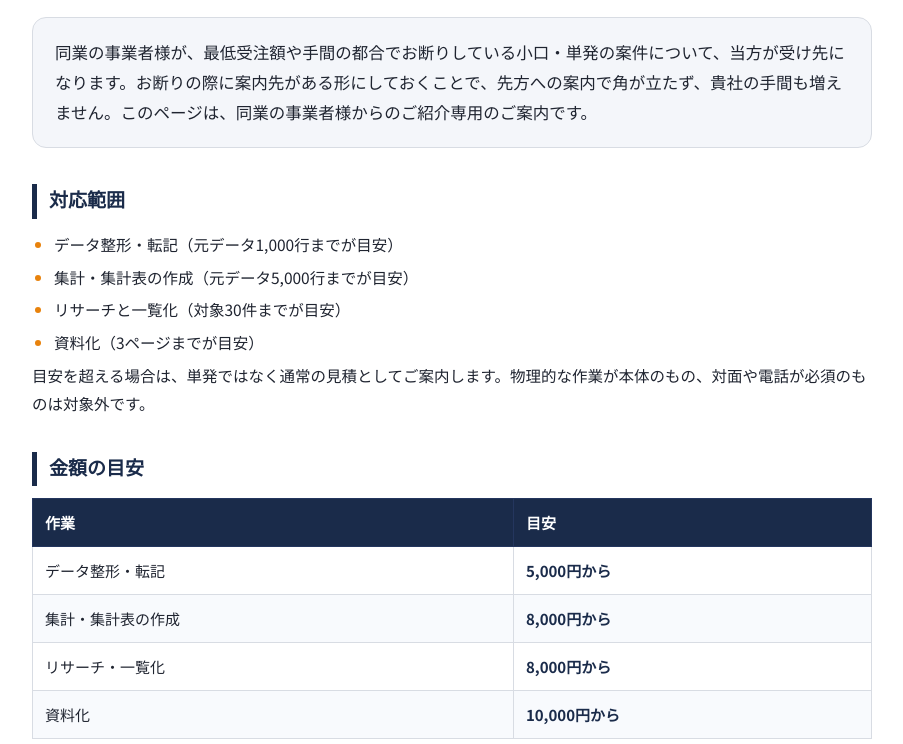
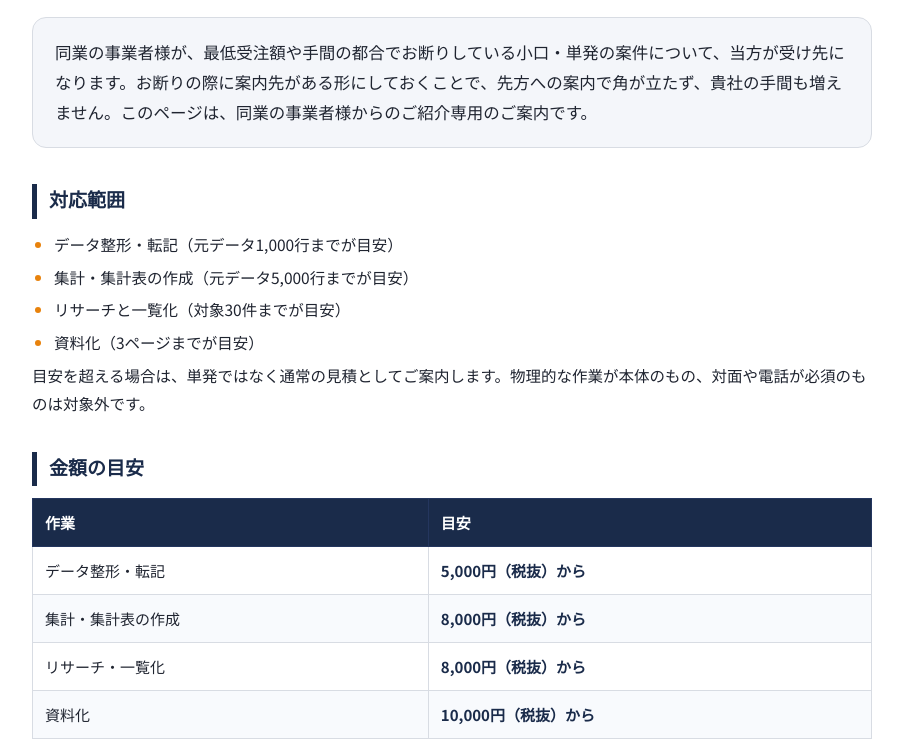
Before and after one commit to hiroyu-ha/lpatelier-site, a plain HTML site: page small-orders.html in a window 1280 px wide. Shown: the part 199-943 px from the top of the page, without its empty margins (188-1091 px from the left). Drawn offline with Linux system fonts and the light colour scheme.

Commit message:
受け皿ページの料金表へ税抜表記を統一

```diff
--- a/small-orders.html
+++ b/small-orders.html
@@ -104,10 +104,10 @@ gtag('config', 'G-VBXRZX7ZNV');
 <tr><th>作業</th><th>目安</th></tr>
 </thead>
 <tbody>
-<tr><td>データ整形・転記</td><td>5,000円から</td></tr>
-<tr><td>集計・集計表の作成</td><td>8,000円から</td></tr>
-<tr><td>リサーチ・一覧化</td><td>8,000円から</td></tr>
-<tr><td>資料化</td><td>10,000円から</td></tr>
+<tr><td>データ整形・転記</td><td>5,000円（税抜）から</td></tr>
+<tr><td>集計・集計表の作成</td><td>8,000円（税抜）から</td></tr>
+<tr><td>リサーチ・一覧化</td><td>8,000円（税抜）から</td></tr>
+<tr><td>資料化</td><td>10,000円（税抜）から</td></tr>
 </tbody>
 </table>
 </div>
```
